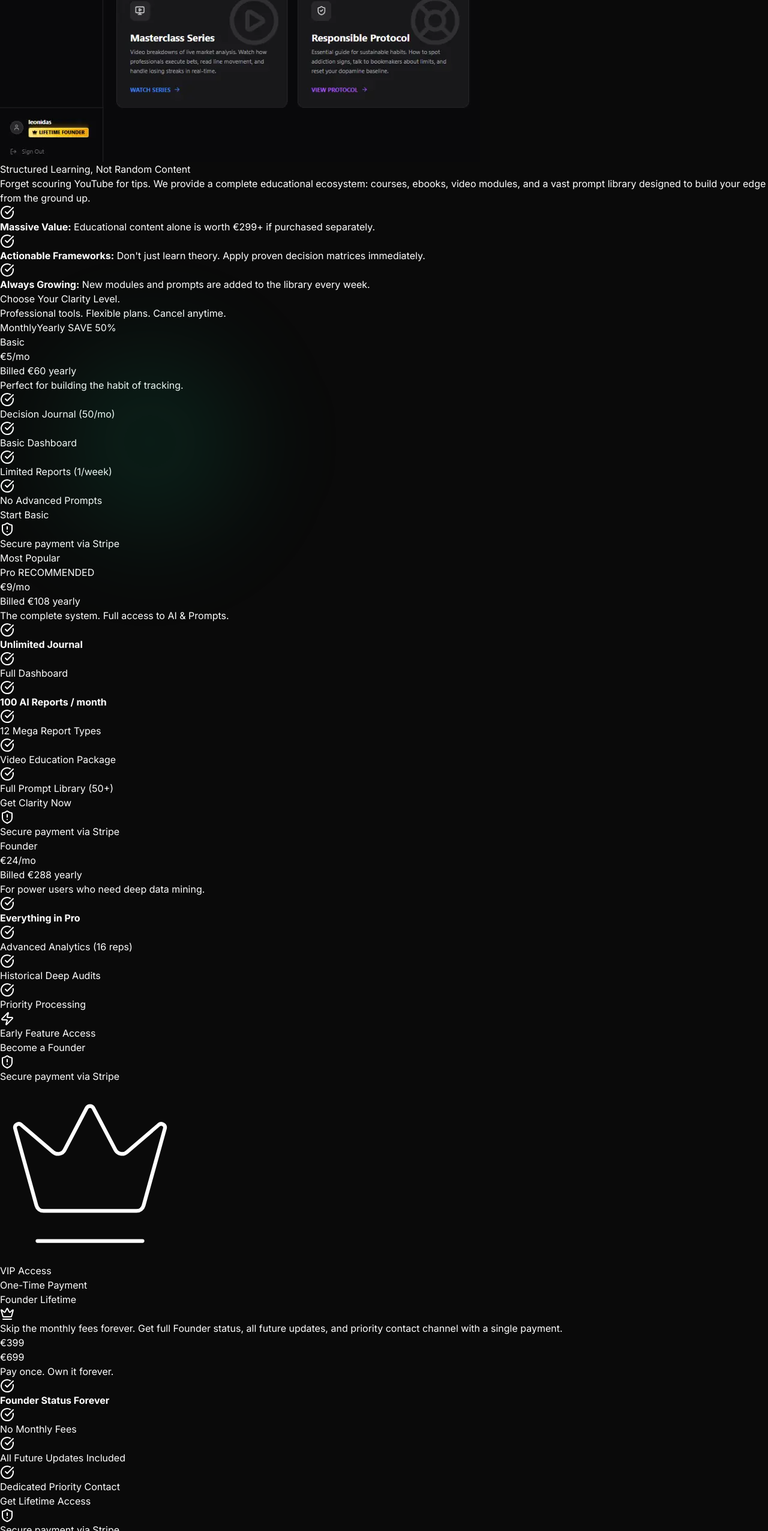
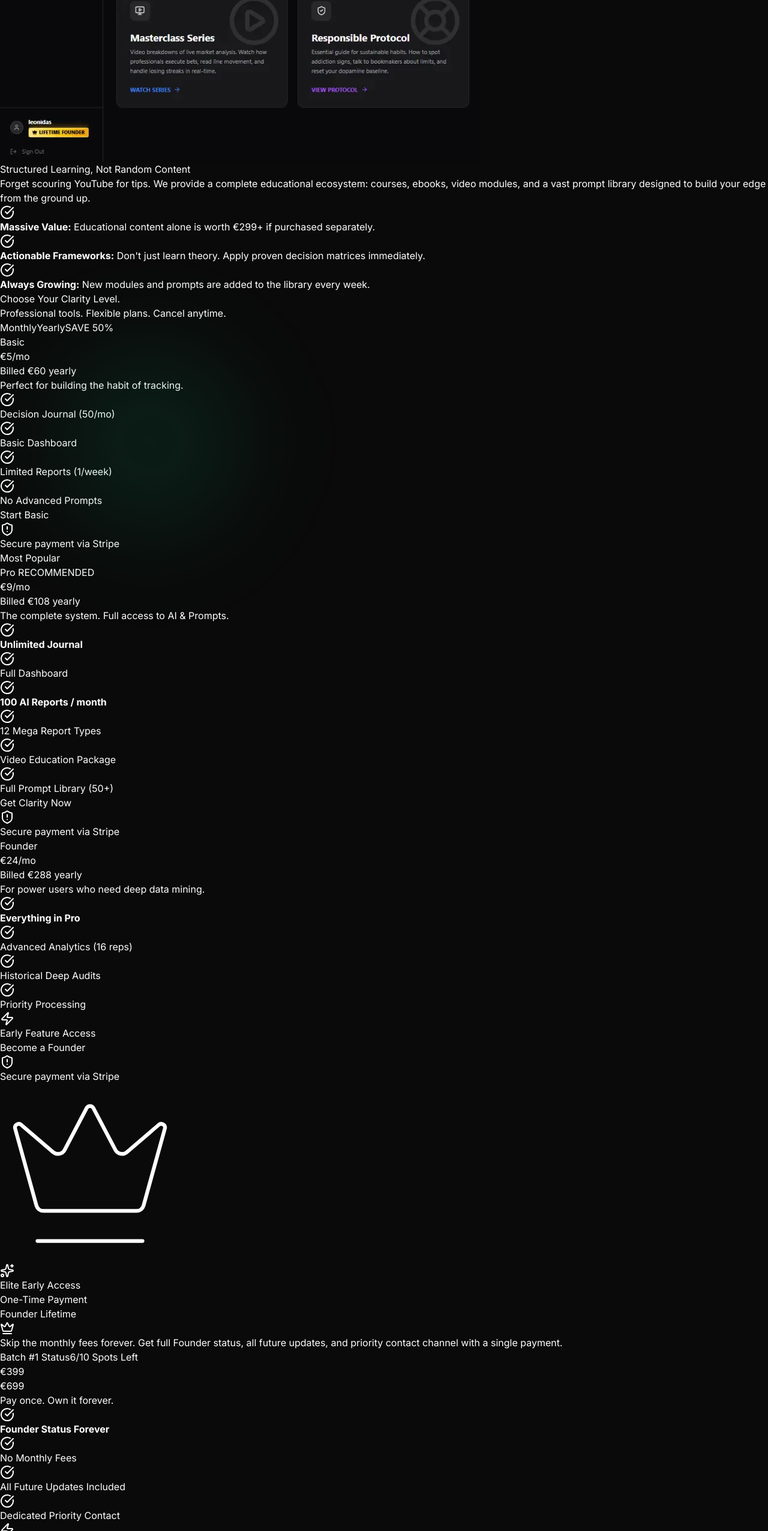
Before and after one commit to armatabianconera/BettingClarity, a React (Vite) app: page / in a window 1280 px wide. Shown: the part 9448-12000 px from the top of the page at 60% size. Built offline with nearby package versions, Linux system fonts and the light colour scheme.

Commit message:
hero mobile

```diff
--- a/src/App.jsx
+++ b/src/App.jsx
@@ -251,7 +251,7 @@ const Hero = ({ onWatchVideo }) => {
       <div className="max-w-7xl mx-auto px-4 sm:px-6 lg:px-8 relative z-10 text-center">
 
         {/* Headline */}
-           <h1 className="text-6xl md:text-8xl lg:text-9xl font-bold text-white tracking-tighter mb-40 leading-[1.1]">
+           <h1 className="text-6xl md:text-7xl lg:text-9xl font-bold text-white tracking-tighter mb-40 leading-[1.1]">
         Stop Guessing. <br className="hidden md:block" />
         <span className="text-transparent bg-clip-text bg-gradient-to-r from-emerald-400 via-emerald-200 to-white">
           Start Deciding.
@@ -1331,29 +1331,52 @@ const Pricing = () => {
       <div className="relative z-10 max-w-7xl mx-auto px-4 sm:px-6 lg:px-8">
         <SectionHeading title="Choose Your Clarity Level." subtitle="Professional tools. Flexible plans. Cancel anytime." />
 
-        {/* Toggle Switch */}
+        {/* Toggle Switch - "PRESSED" / INSET STYLE */}
         <div className="flex justify-center mb-16">
-          <div className="bg-[#121212] p-1.5 rounded-full border border-white/10 flex items-center relative shadow-2xl backdrop-blur-sm">
+          <div className="relative">
+            {/* Outer Glow */}
+            <div className="absolute -inset-1 bg-gradient-to-b from-white/5 to-transparent rounded-full blur-sm opacity-50"></div>
+
+            {/* Main Track Container */}
+            <div className="relative bg-[#050505] p-2 rounded-full border border-white/10 flex items-center shadow-2xl">
+
+              {/* Monthly Button */}
               <button
                 onClick={() => setBilling('monthly')}
-              className={`px-8 py-3 rounded-full text-sm font-bold transition-all duration-300 ${
+                className={`px-8 py-3 rounded-full text-sm font-bold transition-all duration-300 relative overflow-hidden ${
                   billing === 'monthly'
-                  ? 'bg-zinc-800 text-white shadow-lg border border-white/5'
-                  : 'text-zinc-500 hover:text-zinc-300'
+                    ? 'bg-zinc-900/80 text-white shadow-[inset_0_2px_6px_rgba(0,0,0,0.8)] border border-white/5' // Wciśnięty
+                    : 'text-zinc-500 hover:text-zinc-300 hover:bg-white/5 border border-transparent'
                 }`}
               >
                 Monthly
               </button>
+
+              {/* Yearly Button */}
               <button
                 onClick={() => setBilling('yearly')}
-              className={`px-8 py-3 rounded-full text-sm font-bold transition-all duration-300 flex items-center gap-2 ${
+                className={`ml-2 px-8 py-3 rounded-full text-sm font-bold transition-all duration-300 flex items-center gap-2 relative overflow-hidden ${
                   billing === 'yearly'
-                  ? 'bg-emerald-600 text-white shadow-lg border border-emerald-500/20 shadow-emerald-900/20'
-                  : 'text-zinc-500 hover:text-zinc-300'
+                    ? 'bg-emerald-950/30 text-emerald-400 shadow-[inset_0_2px_8px_rgba(0,0,0,0.6)] border border-emerald-500/20' // Wciśnięty Premium
+                    : 'text-zinc-500 hover:text-white hover:bg-white/5 border border-transparent'
                 }`}
               >
-              Yearly <span className="bg-emerald-400/20 text-emerald-300 text-[10px] px-2 py-0.5 rounded-full border border-emerald-400/20 animate-pulse">SAVE 50%</span>
+                Yearly
+                {/* Save Badge */}
+                <span className={`text-[10px] px-2 py-0.5 rounded-full border transition-colors ${
+                    billing === 'yearly'
+                    ? 'bg-emerald-500/10 border-emerald-500/20 text-emerald-300 shadow-[0_0_10px_rgba(16,185,129,0.2)]'
+                    : 'bg-zinc-800 border-zinc-700 text-zinc-400'
+                }`}>
+                  SAVE 50%
+                </span>
+
+                {/* Active Indicator Dot (Optional Detail) */}
+                {billing === 'yearly' && (
+                    <span className="absolute top-1/2 right-3 -translate-y-1/2 w-1 h-1 bg-emerald-400 rounded-full shadow-[0_0_5px_rgba(16,185,129,1)]"></span>
+                )}
               </button>
+            </div>
           </div>
         </div>
 
@@ -1474,7 +1497,7 @@ const Pricing = () => {
 
         </div>
 
-        {/* LIFETIME - FANCY EDITION (Preserved) */}
+        {/* LIFETIME - FANCY EDITION (Updated) */}
         <div className="max-w-4xl mx-auto relative group">
            {/* Gold Glow Effect behind the card */}
            <div className="absolute -inset-1 bg-gradient-to-r from-amber-500/20 to-yellow-600/20 rounded-2xl blur-xl opacity-50 group-hover:opacity-75 transition-opacity duration-700"></div>
@@ -1487,8 +1510,8 @@ const Pricing = () => {
              </div>
 
              {/* Badge */}
-             <div className="absolute top-0 right-0 bg-gradient-to-bl from-amber-500 to-yellow-600 text-black text-xs font-extrabold px-6 py-2 rounded-bl-2xl uppercase tracking-widest shadow-lg shadow-amber-900/20 z-10">
-               VIP Access
+             <div className="absolute top-0 right-0 bg-gradient-to-bl from-amber-500 to-yellow-600 text-black text-xs font-extrabold px-6 py-2 rounded-bl-2xl uppercase tracking-widest shadow-lg shadow-amber-900/20 z-10 flex items-center gap-2">
+               <Sparkles className="w-3 h-3 fill-black" /> Elite Early Access
              </div>
 
              <div className="flex flex-col md:flex-row items-center justify-between gap-10 relative z-10">
@@ -1502,6 +1525,18 @@ const Pricing = () => {
                   <p className="text-zinc-400 text-sm leading-relaxed mb-6">
                     Skip the monthly fees forever. Get full Founder status, all future updates, and priority contact channel with a single payment.
                   </p>
+
+                  {/* Scarcity Element */}
+                  <div className="mb-6 bg-amber-900/10 border border-amber-500/10 rounded-lg p-3 inline-block w-full max-w-xs">
+                    <div className="flex justify-between items-center mb-2">
+                        <span className="text-[10px] font-bold text-amber-500 uppercase tracking-wider">Batch #1 Status</span>
+                        <span className="text-[10px] font-mono text-amber-200">6/10 Spots Left</span>
+                    </div>
+                    <div className="w-full h-1.5 bg-zinc-800 rounded-full overflow-hidden border border-white/5">
+                        <div className="h-full bg-gradient-to-r from-amber-600 to-yellow-400 w-[60%] shadow-[0_0_10px_rgba(245,158,11,0.5)]"></div>
+                    </div>
+                  </div>
+
                   <div className="flex items-center justify-center md:justify-start gap-4 mb-2">
                       <div className="text-5xl font-bold text-white tracking-tighter drop-shadow-[0_0_15px_rgba(245,158,11,0.3)]">€399</div>
                       <div className="text-2xl text-zinc-600 line-through font-medium">€699</div>
@@ -1509,14 +1544,15 @@ const Pricing = () => {
                   <p className="text-amber-500/80 text-xs font-medium">Pay once. Own it forever.</p>
                </div>
 
-               <div className="md:w-1/2 w-full bg-black/40 p-6 rounded-xl border border-amber-500/10 backdrop-blur-sm">
-                  <ul className="space-y-3 mb-8">
-                    <li className="flex text-zinc-200 text-sm"><CheckCircle className="w-4 h-4 text-amber-400 mr-3 flex-shrink-0" /> <strong>Founder Status Forever</strong></li>
-                    <li className="flex text-zinc-200 text-sm"><CheckCircle className="w-4 h-4 text-amber-400 mr-3 flex-shrink-0" /> No Monthly Fees</li>
-                    <li className="flex text-zinc-200 text-sm"><CheckCircle className="w-4 h-4 text-amber-400 mr-3 flex-shrink-0" /> All Future Updates Included</li>
-                    <li className="flex text-zinc-200 text-sm"><CheckCircle className="w-4 h-4 text-amber-400 mr-3 flex-shrink-0" /> Dedicated Priority Contact</li>
+               <div className="md:w-1/2 w-full">
+                  <ul className="space-y-4 mb-8">
+                    <li className="flex text-zinc-200 text-sm"><CheckCircle className="w-5 h-5 text-amber-400 mr-3 flex-shrink-0" /> <span><strong>Founder Status Forever</strong></span></li>
+                    <li className="flex text-zinc-200 text-sm"><CheckCircle className="w-5 h-5 text-amber-400 mr-3 flex-shrink-0" /> <span>No Monthly Fees</span></li>
+                    <li className="flex text-zinc-200 text-sm"><CheckCircle className="w-5 h-5 text-amber-400 mr-3 flex-shrink-0" /> <span>All Future Updates Included</span></li>
+                    <li className="flex text-zinc-200 text-sm"><CheckCircle className="w-5 h-5 text-amber-400 mr-3 flex-shrink-0" /> <span>Dedicated Priority Contact</span></li>
+                    <li className="flex text-zinc-200 text-sm"><Zap className="w-5 h-5 text-amber-400 mr-3 flex-shrink-0" /> <span><strong>Early Access to Beta Features</strong></span></li>
                   </ul>
-                  <Button className="w-full py-4 bg-gradient-to-r from-amber-500 to-yellow-600 hover:from-amber-400 hover:to-yellow-500 text-black border-none shadow-[0_0_20px_rgba(245,158,11,0.3)] hover:shadow-[0_0_30px_rgba(245,158,11,0.5)] font-bold" onClick={() => window.location.href = 'https://app.bettingclarity.com'}>
+                  <Button className="w-full py-4 bg-gradient-to-r from-amber-500 to-yellow-600 hover:from-amber-400 hover:to-yellow-500 text-black border-none shadow-[0_0_20px_rgba(245,158,11,0.3)] hover:shadow-[0_0_30px_rgba(245,158,11,0.5)] font-bold text-lg" onClick={() => window.location.href = 'https://app.bettingclarity.com'}>
                     Get Lifetime Access
                   </Button>
                   <p className="mt-4 text-[10px] text-zinc-500 flex items-center justify-center">
```
Lines whose indentation alone changed are shown as unchanged.
